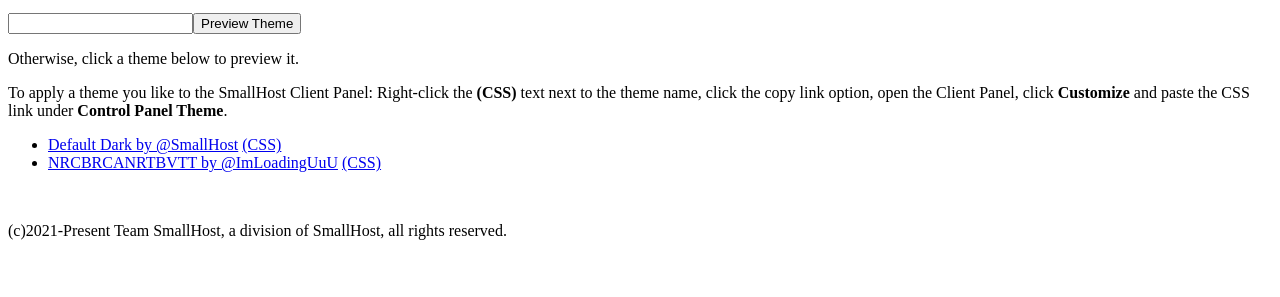
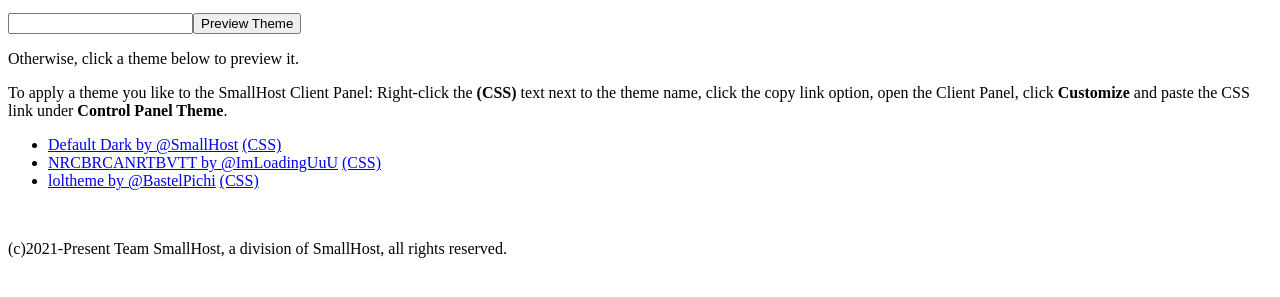
Before and after one commit to Team-SmallHost/Client-Panel-Themes, a plain HTML site: page docs/index.html in a window 1280 px wide. Shown: the part 87-384 px from the top of the page. Drawn offline with Linux system fonts and the light colour scheme.

Commit message:
Update index.html

```diff
--- a/docs/index.html
+++ b/docs/index.html
@@ -9,7 +9,8 @@
 <p>To apply a theme you like to the SmallHost Client Panel: Right-click the <b>(CSS)</b> text next to the theme name, click the copy link option, open the Client Panel, click <b>Customize</b> and paste the CSS link under <b>Control Panel Theme</b>.</p>
 <ul>
     <li><a href="preview.html?t=https://cdn.jsdelivr.net/gh/SmallHost/Control-Panel-Themes@main/defaultDark.css">Default Dark by @SmallHost</a> <a href="https://cdn.jsdelivr.net/gh/SmallHost/Control-Panel-Themes@main/defaultDark.css">(CSS)</a></li>
-        <li><a href="preview.html?t=https://cdn.jsdelivr.net/gh/ImLoadingUuU/SHTheme@Update/owo.css">NRCBRCANRTBVTT by @ImLoadingUuU</a> <a href="https://cdn.jsdelivr.net/gh/ImLoadingUuU/SHTheme@Update/owo.css">(CSS)</a></li>
+    <li><a href="preview.html?t=https://cdn.jsdelivr.net/gh/ImLoadingUuU/SHTheme@Update/owo.css">NRCBRCANRTBVTT by @ImLoadingUuU</a> <a href="https://cdn.jsdelivr.net/gh/ImLoadingUuU/SHTheme@Update/owo.css">(CSS)</a></li>
+    <li><a href="preview.html?t=https://cdn.jsdelivr.net/gh/BastelPichi/loltheme@main/lol.css">loltheme by @BastelPichi</a> <a href="https://cdn.jsdelivr.net/gh/BastelPichi/loltheme@main/lol.css">(CSS)</a></li>
 </ul>
 <br>
 <p>(c)2021-Present Team SmallHost, a division of SmallHost, all rights reserved.</p>
```
